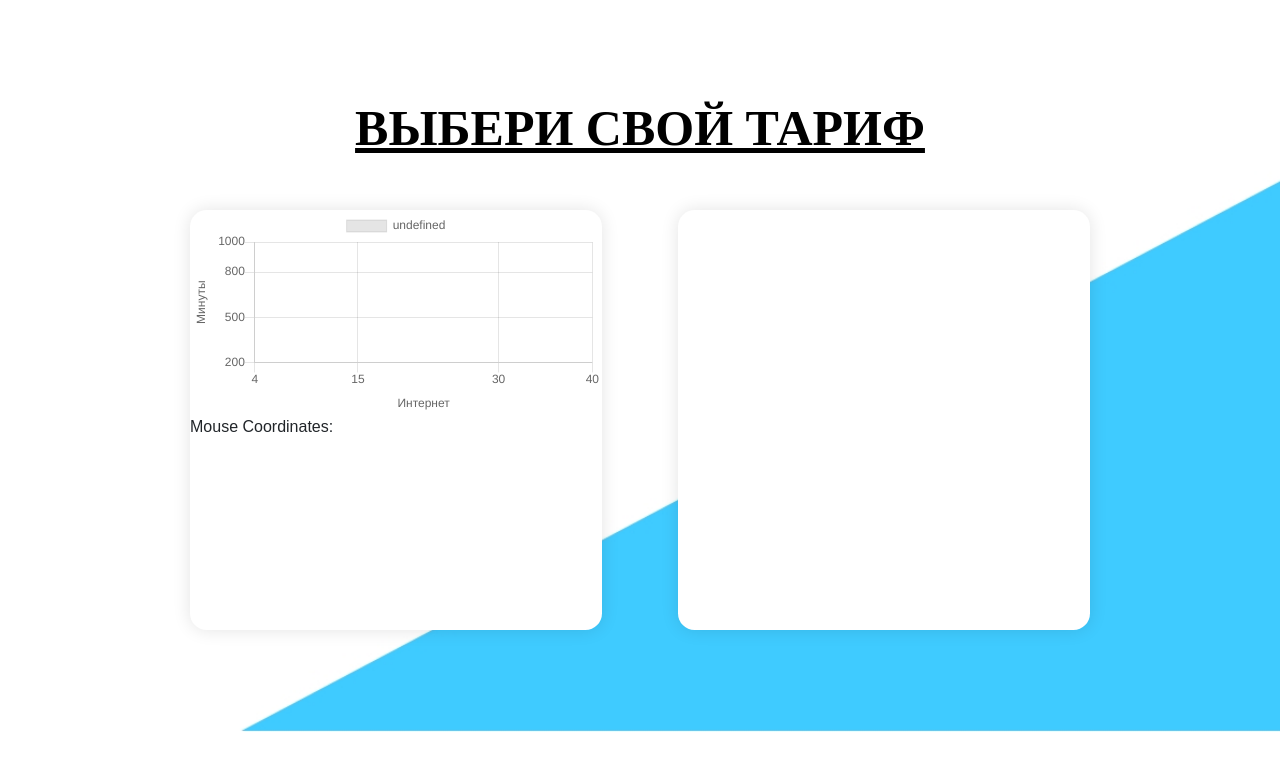
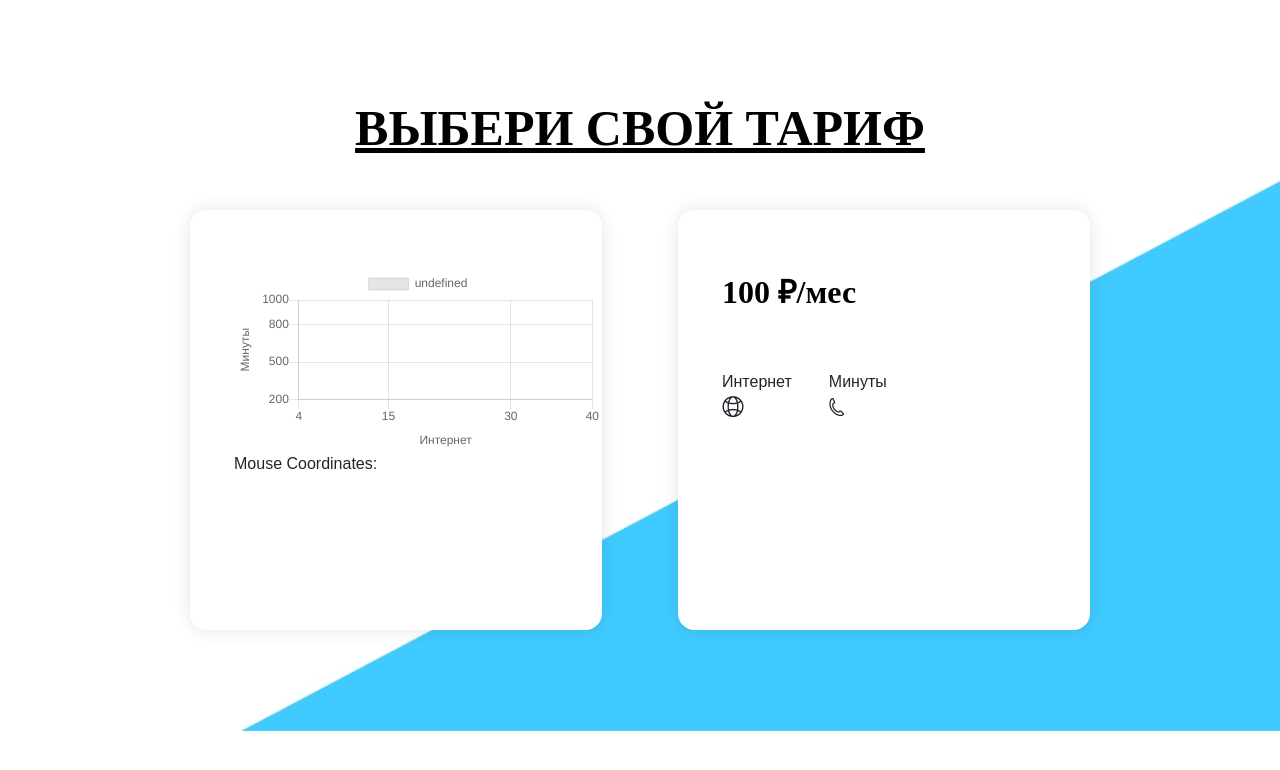
Before and after one commit to Destof/Destof.github.io, a website: page src/index.html in a window 1280 px wide. Drawn offline with Linux system fonts and the light colour scheme.

```diff
--- a/src/index.html
+++ b/src/index.html
@@ -16,18 +16,53 @@
 
             <div class="promo__wrapper">
                 <div class="promo__item hover">
-                    <canvas id="ctx"  onclick="checkRange()"></canvas>
+                    <canvas id="ctx"></canvas>
 
                     <p id="graph_coords">Mouse Coordinates:</p>
 
                 </div>
 
                 <div class="promo__item">
-                    <div class="promo__price"></div>
+
+                    <div class="promo__price">100 ₽/мес</div>
+
                     <div class="promo__descr">
-                        <div class="promo__boxes"></div>
-                        <div class="promo__boxes"></div>
+
+                        <div class="promo__boxes">
+
+                            <div class="promo__descr" >
+                                Интернет
+                            </div>
+
+                            <div class="promo__plan">
+
+                                <div class="promo__plan__logo">
+                                    <img src="icons/logo_internet.png" alt="logo_internet">
+
+                                </div>
+
+                            </div>
                     </div>
+
+                        <div class="promo__boxes">
+
+                            <div class="promo__descr">
+                                Минуты
+                            </div>
+
+                            <div class="promo__plan">
+
+                                <div class="promo__plan__logo">
+
+                                    <img src="icons/logo_minute.png" alt="logo_minute">
+
+                                </div>
+
+                            </div>
+                        </div>
+
+                    </div>
+
                 </div>
             </div>
         </div>
--- a/src/js/script.js
+++ b/src/js/script.js
@@ -74,11 +74,14 @@
       newx = Math.abs((evt.offsetX - xtop) / (xbottom - xtop));
       newx = newx * (Math.abs(xmax - xmin)) + xmin;
     }
+
     if (newy != '' && newx != '') {
+        checkRange(newx,newy);
       //console.log(newx + ',' + newy);
       $("#graph_coords").html('Mouse Coordinates: ' + newx.toFixed(2) + ',' + newy.toFixed(2));
     }
-  //  return(newx.toFixed(2),newy.toFixed(2));
+
+
   });
 
 // $(document).ready(function(){
@@ -99,18 +102,42 @@
     });
     chart.update();
 }
-var arr = [[4,15,30,40] ,[200,500,800,100]]
-function checkRange(newx,newy){
-    var R = 100;
-    var newx = '';
-    var newy = '' ;
+function removeData(chart) {
+    chart.data.labels.pop();
+    chart.data.datasets.forEach((dataset) => {
+        dataset.data.pop();
+    });
+}
+//console.log
+var minx = '';
+var miny = '';
+var arr = [[4,15,30,40] ,[200,500,800,1000]]
+function checkRange(x,y){
+    console.log(x,y);
+
+    var min = 9999;
+    var bufx = minx;
+    var bufy = miny;
     for(let i = 0;i<4;i++){
         for(let k = 0;k<4;k++){
-            console.log(newx);
-            if( (newx-arr[0][i])^2 + (newy-arr[1][k])^2 <= R^2 ){
-                console.log(arr[0][i]);
-                console.log(arr[1][k]);
-            }
+            if(  Math.sqrt( Math.pow(x - arr[0][i],2 ) + Math.pow(y - arr[1][k],2) )  < min)
+               {
+                   minx = arr[0][i];
+                   miny = arr[1][k];
+                   min = Math.sqrt(Math.pow(x - arr[0][i],2 ) + Math.pow(y - arr[1][k],2));
+
+               }
         }
     }
+
+    if( minx != bufx && miny != bufy){
+        removeData(myChart);
+        addData(myChart,'A',{x: minx,y: miny,r: 5});
+        minx = 0;
+        miny = 0;
+    }
+    else{
+
+    }
+
 }
--- a/src/sass/blocks/_promo.sass
+++ b/src/sass/blocks/_promo.sass
@@ -17,9 +17,29 @@
 	&__item
 		width: 412px
 		height: 420px
+		padding: 58px 0px 47px 44px
 		box-shadow: 0 0 18px rgba(0, 0, 0, 0.11)
 		background-color: #ffffff
 		border-radius: 4%
 		#ctx
 			width: 80%
 			height: 90%
+	&__price
+		min-height: 48px
+		color: #000000;
+		font-family: Calibri;
+		font-size: 62px;
+		font-weight: bold;
+		/* Text style for "100 ₽" */
+		font-family: Calibri;
+		/* Text style for "/мес" */
+		font-family: "Tele 2 Text Sans Web SHORT";
+		font-size: 32px;
+		font-weight: 700;
+	&__descr
+		margin-top: 27px
+		display: flex
+		justify-content: flex-start
+		align-items: center
+		&:first-child
+			margin-right: 37px
```
Also changed, not shown: src/css/style.min.css, src/icons/logo_internet.png (added), src/icons/logo_minute.png (added).
